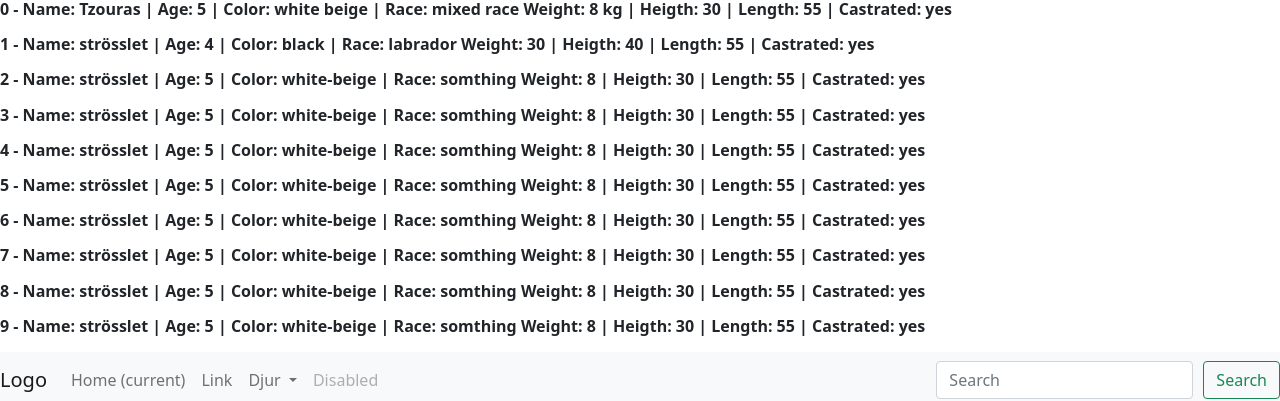
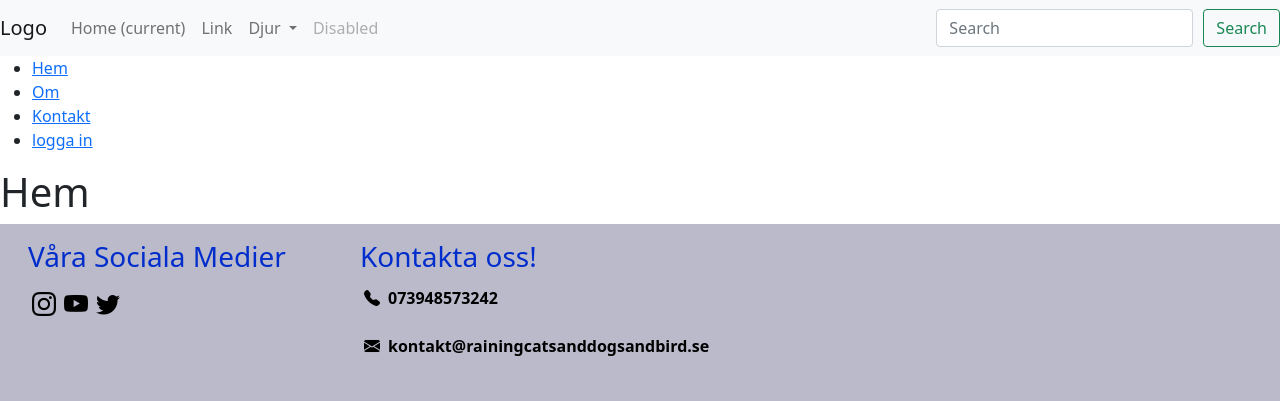
Before and after one commit to Wagsjo/Webshop, a Vue app: page / in a window 1280 px wide. Shown: the top 401 px of the page. Built offline with nearby package versions, Linux system fonts and the light colour scheme; no server answers; the database is empty.

Commit message:
tog bort dogsview längst upp på sidan

```diff
--- a/src/App.vue
+++ b/src/App.vue
@@ -2,7 +2,6 @@
   import NavBar from "./components/NavBar.vue"
   import HelloWorld from "./components/HelloWorld.vue"
   import Footer from "./components/PageFooter.vue"
-  import DogsViewVue from "./views/DogsView.vue"
   // Import the functions you need from the SDKs you need
   import { initializeApp } from "firebase/app"
   import { getFirestore, collection, getDocs } from "firebase/firestore/lite"
@@ -40,14 +39,12 @@
     components: {
       HelloWorld,
       NavBar,
-      DogsViewVue,
       Footer
     }
   }
 </script>
 
 <template>
-  <DogsViewVue />
   <nav>
     <NavBar />
     <ul>
```
